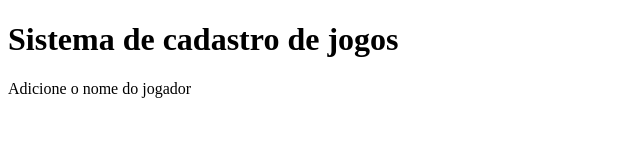
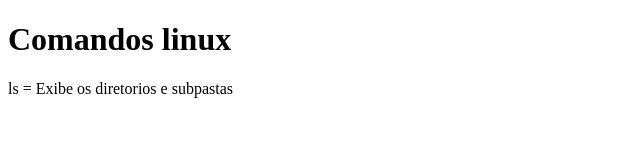
Before and after one commit to olavuwdev/comandos-linux, a plain HTML site: page index.html in a window 1280 px wide. Shown: the whole page, without its empty margins (0-640 px from the left). Drawn offline with Linux system fonts and the light colour scheme.

Commit message:
Mudança para comando em html

```diff
--- a/index.html
+++ b/index.html
@@ -4,10 +4,10 @@
     <meta charset="UTF-8">
     <meta http-equiv="X-UA-Compatible" content="IE=edge">
     <meta name="viewport" content="width=device-width, initial-scale=1.0">
-    <title>Meus jogos</title>
+    <title>Comandos prompt linux e windowns</title>
 </head>
 <body>
-    <h1>Sistema de cadastro de jogos</h1>
-    <p>Adicione o nome do jogador</p>
+    <h1>Comandos linux</h1>
+    <p>ls = Exibe os diretorios e subpastas </p>
 </body>
 </html>
```
